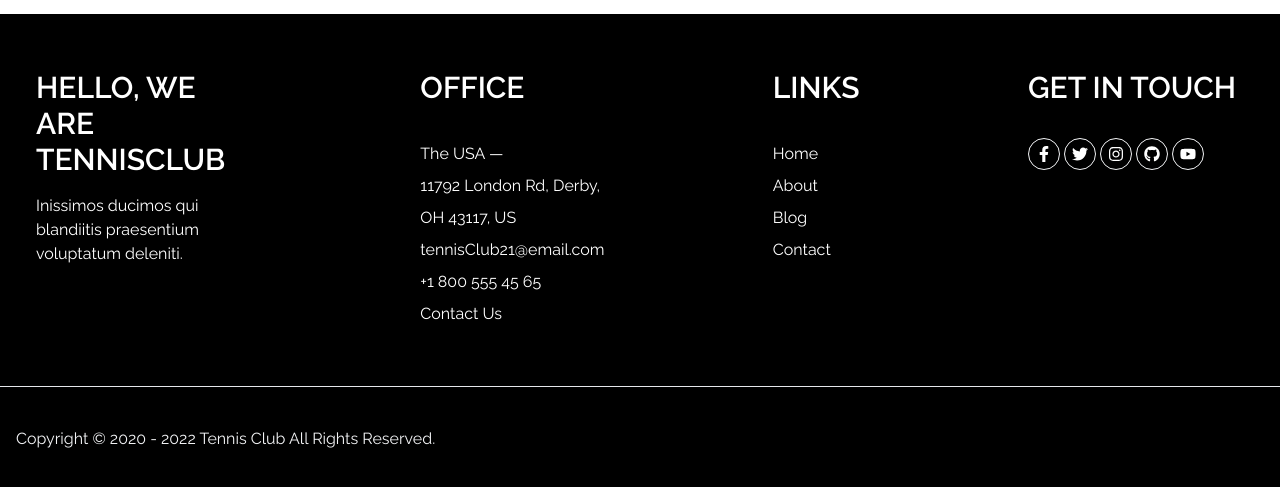
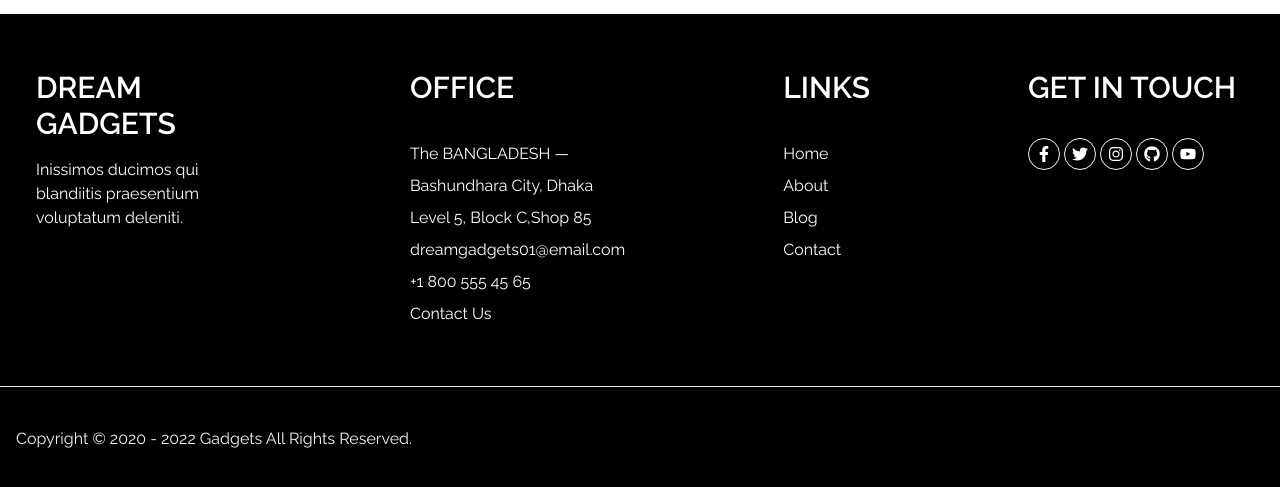
Before and after one commit to ibnabdullah1/dream-gadgets-client, a React (Vite) app: page / in a window 1280 px wide. Shown: the part 1259-1746 px from the top of the page. Built offline with nearby package versions, Linux system fonts and the light colour scheme; no server answers.

Commit message:
Slider images have been updated

```diff
--- a/src/Components/Apple/AppleAds.jsx
+++ b/src/Components/Apple/AppleAds.jsx
@@ -6,7 +6,7 @@ const AppleAds = () => {
           <div className=" bg carousel-item relative w-full">
             <img
               className="w-full h-full"
-              src="https://i.ibb.co/MDdGnpt/Picsart-23-10-20-04-10-49-382.jpg"
+              src="https://i.ibb.co/QNJP6RR/106742568-1602615652022-gettyimages-1229049972-APPLE-IPHONES.jpg"
               alt=""
             />
 
--- a/src/Components/Footer/Footer.jsx
+++ b/src/Components/Footer/Footer.jsx
@@ -7,7 +7,7 @@ const Footer = () => {
             <div className="-mx-4 flex flex-wrap justify-between">
               <div className="px-4 my-4 w-full xl:w-1/5">
                 <h2 className="inline-block text-3xl font-semibold text-white  pb-4  Barlow-Condensed">
-                  HELLO, WE ARE TENNISCLUB
+                  DREAM GADGETS
                 </h2>
                 <p className="">
                   Inissimos ducimos qui blandiitis praesentium voluptatum
@@ -24,13 +24,13 @@ const Footer = () => {
                 <ul className="leading-8">
                   <li>
                     <a href="#" className="hover:text-blue-400">
-                      The USA — <br />
-                      11792 London Rd, Derby, <br /> OH 43117, US
+                      The BANGLADESH — <br />
+                      Bashundhara City, Dhaka <br /> Level 5, Block C,Shop 85
                     </a>
                   </li>
                   <li>
                     <a href="#" className="hover:text-blue-400">
-                      tennisClub21@email.com
+                      dreamgadgets01@email.com
                     </a>
                   </li>
                   <li className="Barlow-Condensed">+1 800 555 45 65</li>
@@ -145,7 +145,7 @@ const Footer = () => {
           <div className="container mx-auto px-4">
             <div className="-mx-4 flex flex-wrap justify-between">
               <div className="px-4 w-full text-center sm:w-auto sm:text-left">
-                Copyright © 2020 - 2022 Tennis Club All Rights Reserved.
+                Copyright © 2020 - 2022 Gadgets All Rights Reserved.
               </div>
             </div>
           </div>
```
